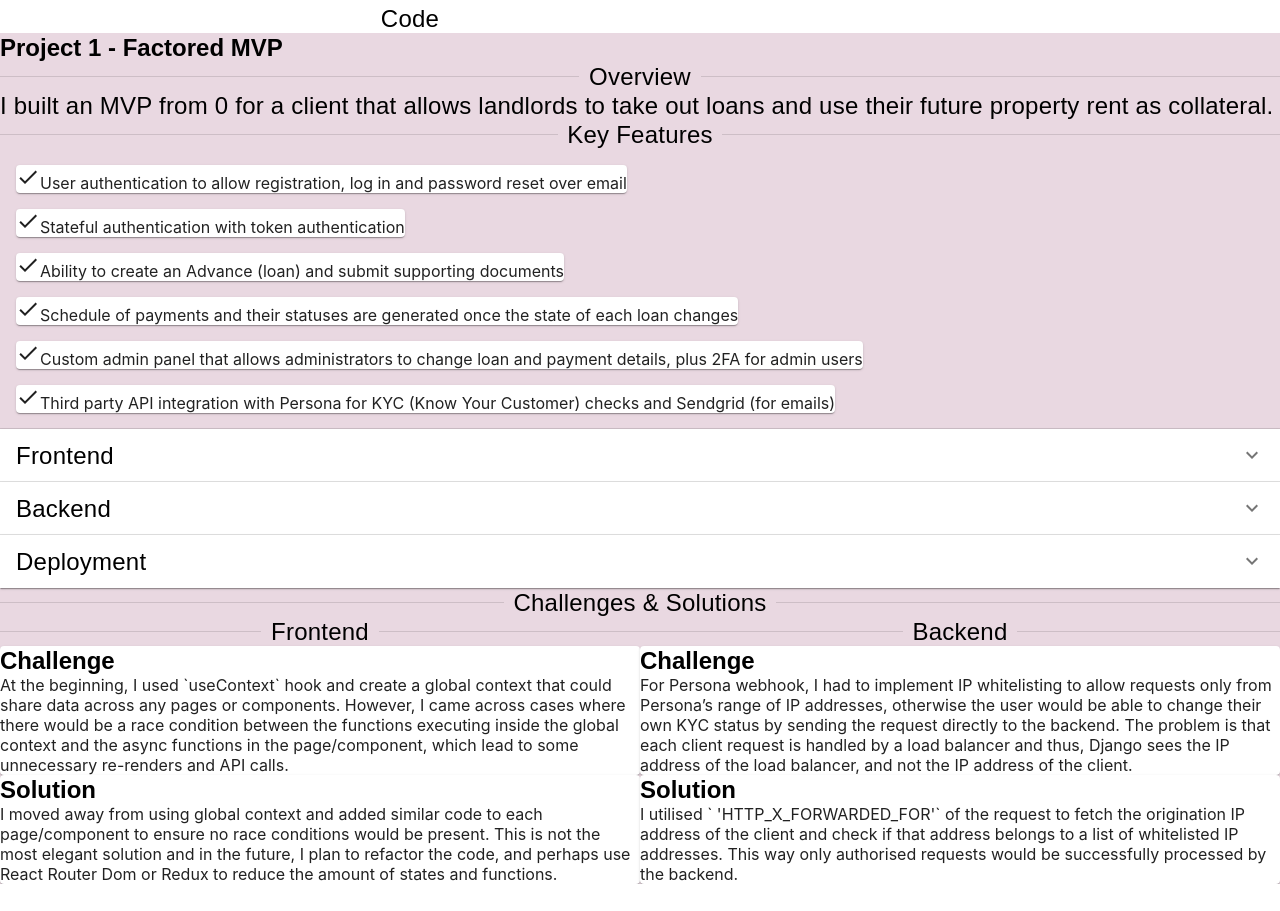
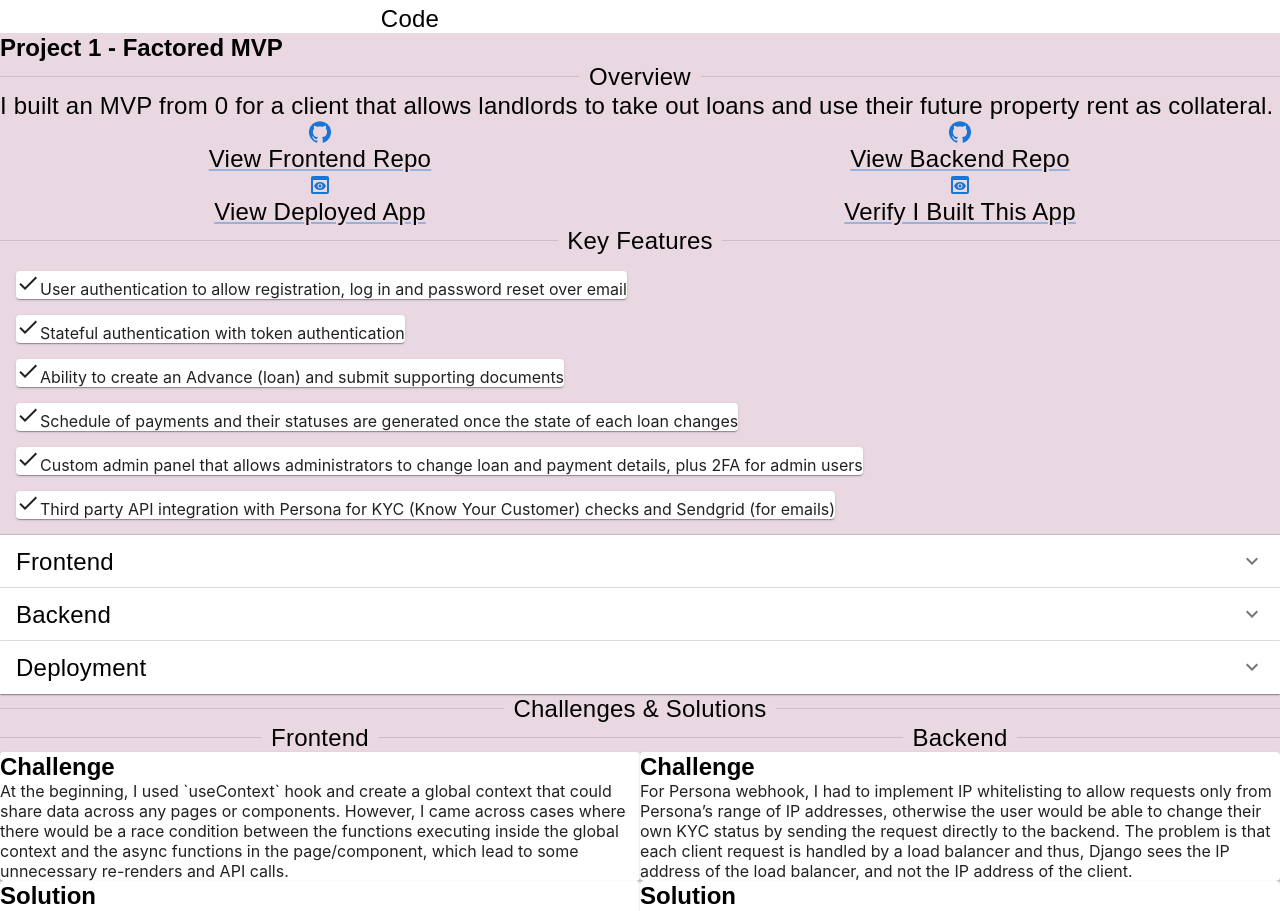
Before and after one commit to hal-alex/personal-site-mui, a React (Create React App) app: page / in a window 1280 px wide. Shown: the part 3202-4113 px from the top of the page. Before the commit the page ends 4086 px from the top, so only its background shows below. Built offline with nearby package versions, Linux system fonts and the light colour scheme.

Commit message:
added links for project 1

```diff
--- a/src/components/Projects.js
+++ b/src/components/Projects.js
@@ -6,6 +6,7 @@ import {
   List,
   ListItem,
   Grid,
+  Link,
 } from "@mui/material"
 import Accordion from "@mui/material/Accordion"
 import AccordionSummary from "@mui/material/AccordionSummary"
@@ -13,12 +14,20 @@ import AccordionDetails from "@mui/material/AccordionDetails"
 import ExpandMoreIcon from "@mui/icons-material/ExpandMore"
 import DoneIcon from "@mui/icons-material/Done"
 
+import GitHubIcon from "@mui/icons-material/GitHub"
+import PreviewIcon from "@mui/icons-material/Preview"
+
 const Projects = () => {
   const styles = {
     projects: {
       background: "#E9D8E1",
       display: "flex",
       minHeight: "100vh",
+    },
+    projectLinks: {
+      display: "flex",
+      flexDirection: "column",
+      alignItems: "center",
     },
   }
 
@@ -34,6 +43,44 @@ const Projects = () => {
             I built an MVP from 0 for a client that allows landlords to take out
             loans and use their future property rent as collateral.
           </Typography>
+          <Grid container>
+            <Grid item md={6}>
+              <Link
+                href="https://github.com/hal-alex/factored-mvp"
+                sx={styles.projectLinks}
+              >
+                <GitHubIcon></GitHubIcon>
+                <Typography>View Frontend Repo</Typography>
+              </Link>
+            </Grid>
+            <Grid item md={6}>
+              <Link
+                href="https://github.com/hal-alex/factored-mvp-backend"
+                sx={styles.projectLinks}
+              >
+                <GitHubIcon></GitHubIcon>
+                <Typography>View Backend Repo</Typography>
+              </Link>
+            </Grid>
+            <Grid item md={6}>
+              <Link
+                href="https://github.com/hal-alex/factored-mvp-backend"
+                sx={styles.projectLinks}
+              >
+                <PreviewIcon></PreviewIcon>
+                <Typography>View Deployed App</Typography>
+              </Link>
+            </Grid>
+            <Grid item md={6}>
+              <Link
+                href="https://www.app.factored.co/about-factored-app/"
+                sx={styles.projectLinks}
+              >
+                <PreviewIcon></PreviewIcon>
+                <Typography>Verify I Built This App</Typography>
+              </Link>
+            </Grid>
+          </Grid>
           <Divider>
             <Typography variant="body1">Key Features</Typography>
           </Divider>
@@ -131,7 +178,7 @@ const Projects = () => {
             <AccordionDetails>
               <Typography>
                 Django Rest Framework (DRF) – the backend is based on Django and
-                DRF, and for the database, I used PostgreSQL. I configured two
+                DRF, and for the database, I used PostgreSQL. I configured 2
                 third party APIs into the backend – Sendgrid to send emails to
                 existing users that would like to reset their passwords, and
                 created a webhook for Persona (along with IP whitelisting) that
@@ -140,8 +187,13 @@ const Projects = () => {
                 change the “is_verified” flag in the backend.
                 <br></br>
                 <br></br>I also utilised UUID and short UUID for identifying
-                users and loans, as that is more secure that using sequential
+                users and loans, as that is more secure than using sequential
                 IDs that are default in Django.
+                <br></br>
+                <br></br>
+                To create superuser admin accounts, I would `ssh` into the EC2
+                instance and use the CLI to configure the administrator
+                commands.
               </Typography>
             </AccordionDetails>
           </Accordion>
```
